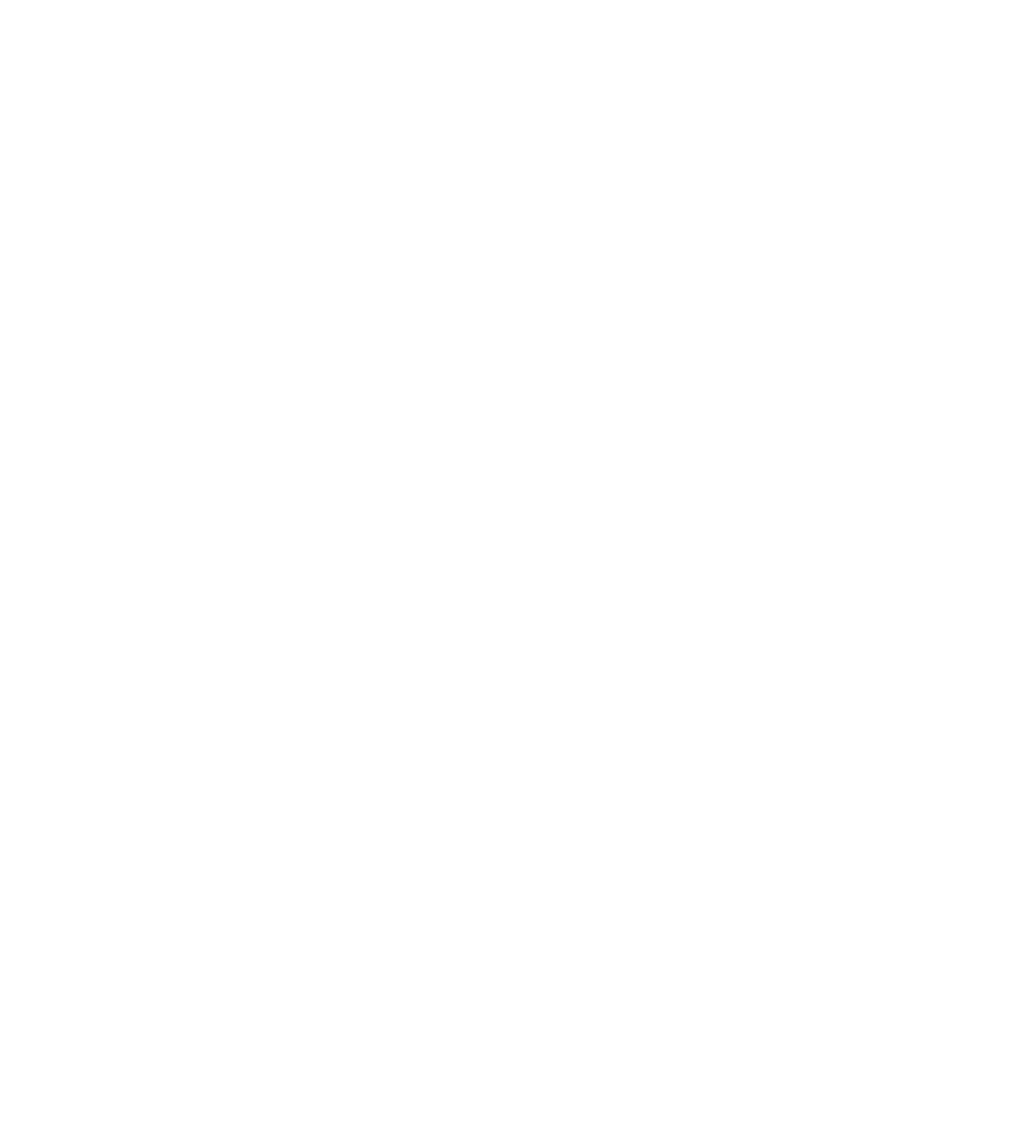
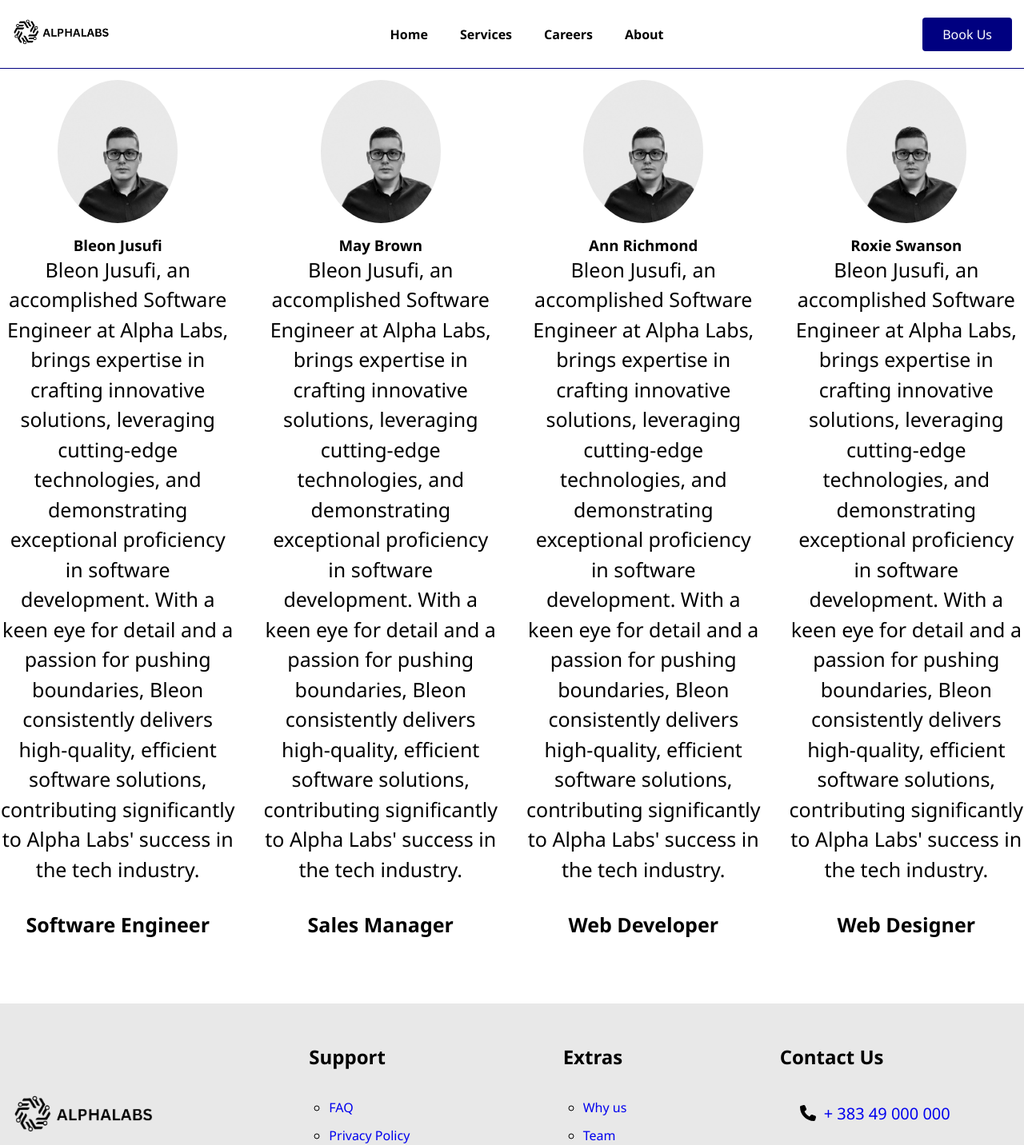
Before and after one commit to bleonjusufi/alpha-labs, a React (Create React App) app in the folder frontend/: page /team in a window 1280 px wide. Before the commit this address had no page. Shown: the top 1432 px of the page at 80% size. Before the commit the page ends 800 px from the top, so only its background shows below. Built offline with nearby package versions, Linux system fonts and the light colour scheme.

Commit message:
inserted team layout

```diff
--- a/frontend/src/App.js
+++ b/frontend/src/App.js
@@ -4,6 +4,7 @@ import Home from './Components/Pages/Home';
 import BookUs from "./Components/Pages/BookUs";
 import Careers from "./Components/Pages/Careers";
 import ScrollToTop from "./Components/Pages/ScrollToTop";
+import Team from "./Components/Pages/Team";
 
 function App() {
   return (
@@ -14,6 +15,7 @@ function App() {
           <Route path='/' element = {<Home />} />
           <Route path='/bookus' element = {<BookUs />} />
           <Route path='/careers' element ={<Careers />} />
+          <Route path='/team' element ={<Team />} />
         </Routes>
       </Router>
     </>
--- /dev/null
+++ b/frontend/src/Components/CSS/Team.css
@@ -0,0 +1,33 @@
+.team {
+    display: flex;
+    justify-content: space-between;
+    flex-wrap: wrap;
+    margin-top: 100px;
+  }
+
+  .team-member {
+    width: 23%;
+    margin-bottom: 20px;
+    text-align: center;
+  }
+
+  .team-member img {
+    border-radius: 50%;
+    margin-bottom: 10px;
+    width: 150px;
+    height: auto;
+  }
+
+  .job-title {
+    font-weight: bold;
+    margin-top: 10px;
+  }
+
+  .social-icons {
+    margin-top: 20px;
+  }
+
+  .social-icons i {
+    margin-right: 10px;
+    font-size: 20px;
+  }
--- a/frontend/src/Components/Pages/Home.jsx
+++ b/frontend/src/Components/Pages/Home.jsx
@@ -24,7 +24,7 @@ function Home() {
             <img src={Office} alt="Working environment" id="home-img" />
           </div>
         </div>
-        <div className="container">
+        {/* <div className="container"> */}
           <div className="second-section">
             <div className="headline-reasons">
               <h3 className="secondary-text">Why choose us?</h3>
@@ -80,6 +80,7 @@ function Home() {
               </div>
             </div>
           </div>
+          <div className="container">
           <h2 className="third-section__title">Dedicated Team</h2>
           <div className="third-section">
             <div className="text">
@@ -99,6 +100,7 @@ function Home() {
               <img src={team} alt="" className="third-section__img" />
             </div>
           </div>
+          </div>
           <section className="block-section">
             <div className="container">
               <div className="block-content">
@@ -116,7 +118,7 @@ function Home() {
               </div>
             </div>
           </section>
-        </div>
+        {/* </div> */}
         <Footer />
       </>
     );
--- a/frontend/src/Components/Pages/Team.jsx
+++ b/frontend/src/Components/Pages/Team.jsx
@@ -0,0 +1,49 @@
+import React from "react";
+import Header from "./Header";
+import Footer from "./Footer";
+import BJ from '../Images/Bleon.jpg';
+import '../CSS/Team.css';
+
+function TeamMember(props) {
+    const { name, title } = props;
+    return (
+        <>
+        <Header />
+      <div className="team-member">
+        <img src={BJ} alt={name} />
+        <h3>{name}</h3>
+        <p>
+        Bleon Jusufi, an accomplished Software Engineer at Alpha Labs,
+         brings expertise in crafting innovative solutions,
+         leveraging cutting-edge technologies,
+          and demonstrating exceptional proficiency in software development.
+          With a keen eye for detail and a passion for pushing boundaries,
+          Bleon consistently delivers high-quality, efficient software solutions,
+           contributing significantly to Alpha Labs' success in the tech industry.
+        </p>
+        <p className="job-title">{title}</p>
+        <div className="social-icons">
+          <i className="fab fa-facebook-f"></i>
+          <i className="fab fa-twitter"></i>
+          <i className="fab fa-instagram"></i>
+        </div>
+      </div>
+      </>
+    );
+  }
+
+  function Team() {
+    return (
+        <>
+      <div className="team">
+        <TeamMember name="Bleon Jusufi" title="Software Engineer" />
+        <TeamMember name="May Brown" title="Sales Manager" />
+        <TeamMember name="Ann Richmond" title="Web Developer" />
+        <TeamMember name="Roxie Swanson" title="Web Designer" />
+      </div>
+      <Footer />
+      </>
+    );
+  }
+
+export default Team
```
Also changed, not shown: frontend/src/Components/Images/Bleon.jpg (added).
